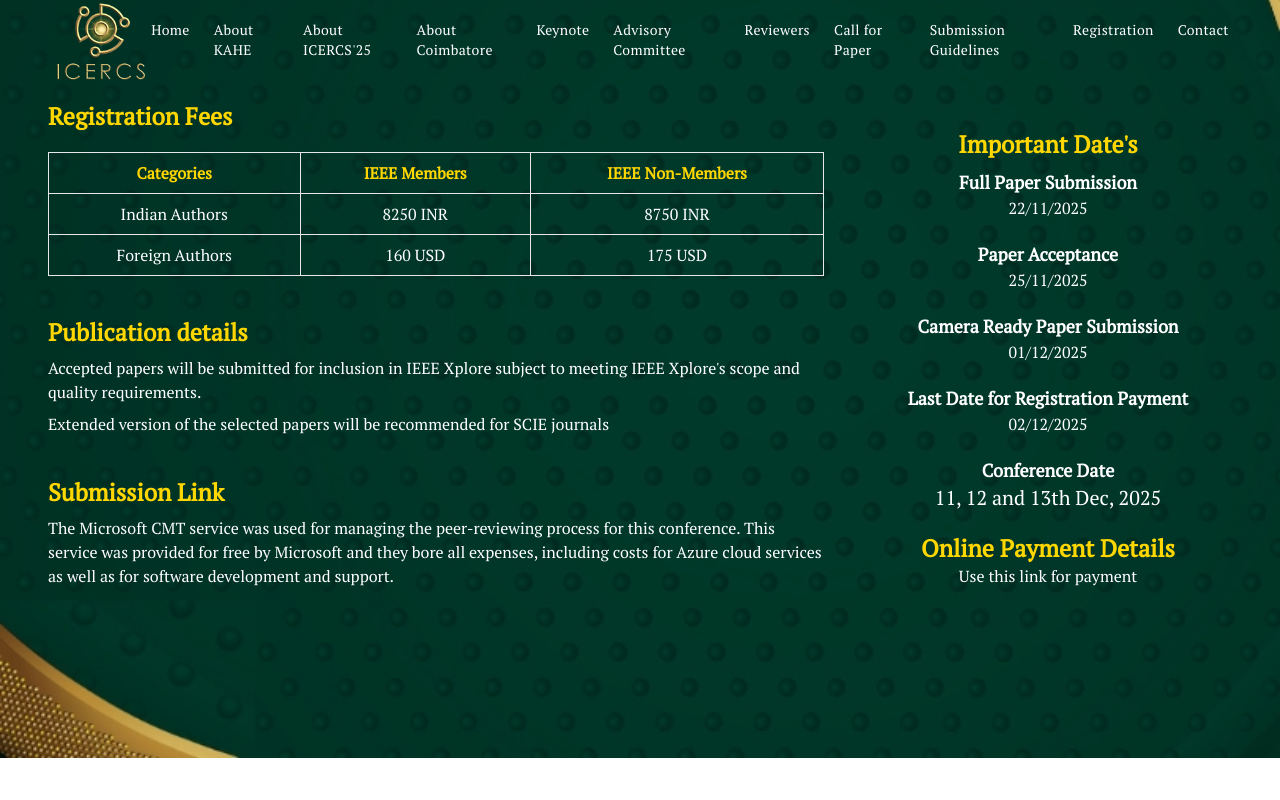
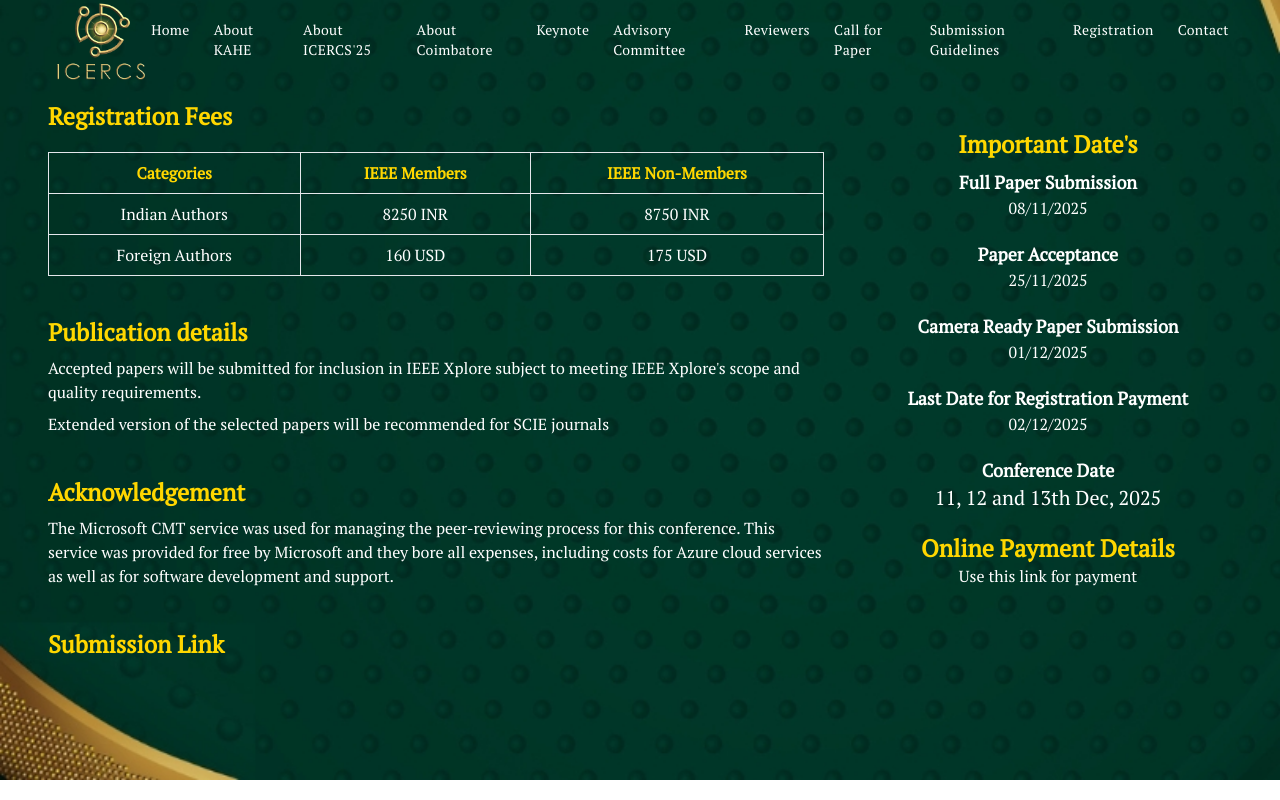
Before and after one commit to kazuma-0/icercs-v2, a Next.js app: page /registration in a window 1280 px wide. Built offline with nearby package versions, Linux system fonts and the light colour scheme.

Commit message:
fix: Update submission link section and important dates in registration page

```diff
--- a/src/app/registration/page.tsx
+++ b/src/app/registration/page.tsx
@@ -46,13 +46,15 @@ export default function Registration() {
           Extended version of the selected papers will be recommended for SCIE
           journals
         </p>
-        <h3 className="text-2xl pt-10 font-black text-gold">Submission Link</h3>
+        <h3 className="text-2xl pt-10 font-black text-gold">Acknowledgement</h3>
         <p className="pt-2 text-white">
           The Microsoft CMT service was used for managing the peer-reviewing
           process for this conference. This service was provided for free by
           Microsoft and they bore all expenses, including costs for Azure cloud
           services as well as for software development and support.
         </p>
+
+        <h3 className="text-2xl pt-10 font-black text-gold">Submission Link</h3>
       </div>
       <div className="p-2 text-white">
         <div className="h-full w-full bg-transparent rounded p-5">
@@ -61,7 +63,7 @@ export default function Registration() {
           </h3>
 
           <div className="space-y-3">
-            <DateWithLabel date="22/11/2025" label="Full Paper Submission" />
+            <DateWithLabel date="08/11/2025" label="Full Paper Submission" />
             <DateWithLabel date="25/11/2025" label="Paper Acceptance" />
             <DateWithLabel
               date="01/12/2025"
```
